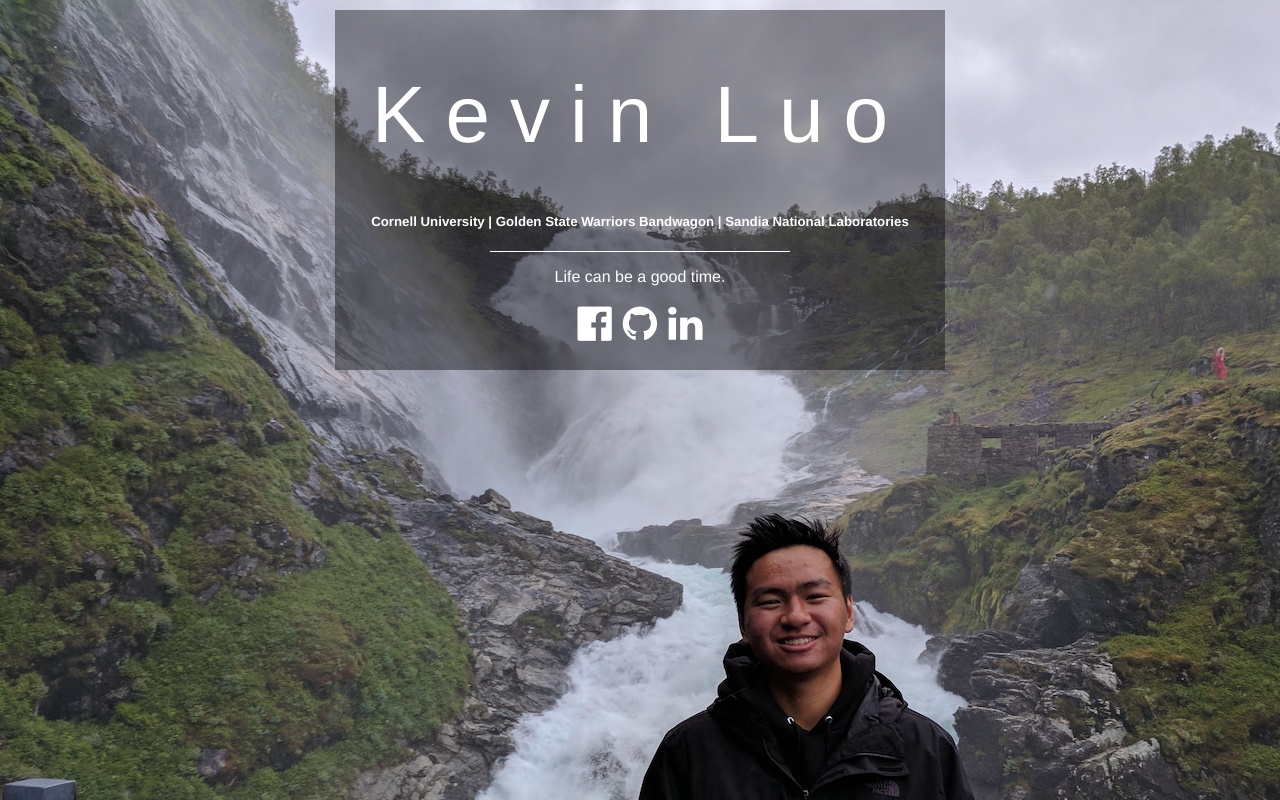
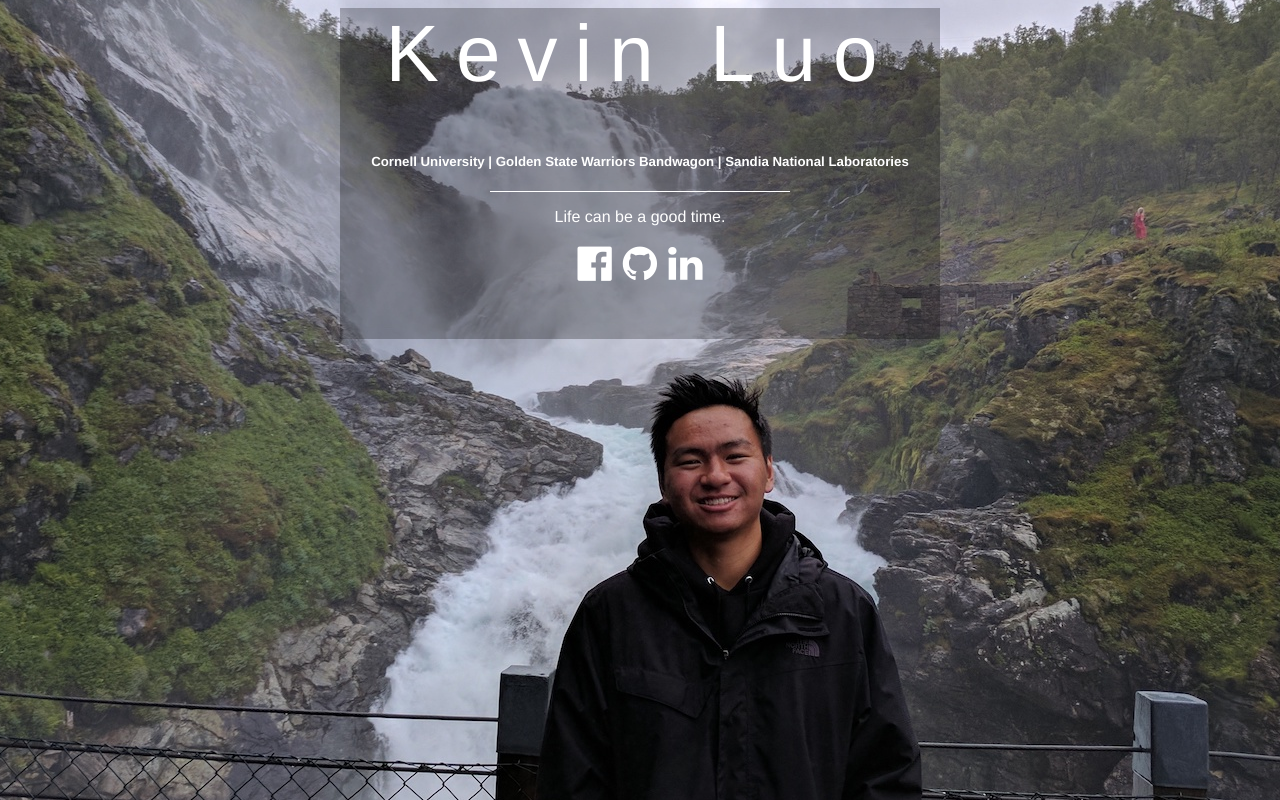
Before and after one commit to KevLuo/KevLuo.github.io, a plain HTML site: page index.html in a window 1280 px wide. Drawn offline with Linux system fonts and the light colour scheme.

Commit message:
Updated image centering

```diff
--- a/css/master.css
+++ b/css/style.css
@@ -1,22 +1,24 @@
 html {
   background: url(../images/website_pic.jpg);
+  background-repeat: no-repeat;
+  background-position: center;
   font-family: 'Helvetica Neue', sans-serif;
 }
 
 .prof-box {
   width: 600px;
-  height: 350px;
-  background: rgba(0, 0, 0, 0.4);
-  padding: 5px;
+  height: 331px;
+  background: rgba(0, 0, 0, 0.26);
+  padding: 0px;
   color: white;
   margin: 0 auto;
-  margin-top: 10px;
+  margin-top: 0px;
   text-align: center;
 }
 
 h1 {
   font-weight: 300;
-  letter-spacing: 20;
+  letter-spacing: 17;
   font-size: 80px;
 }
 
--- a/index.html
+++ b/index.html
@@ -2,7 +2,7 @@
 
 <head>
 
-  <link rel="stylesheet" type="text/css" href="css/master.css">
+  <link rel="stylesheet" type="text/css" href="css/style.css">
   <link href="https://maxcdn.bootstrapcdn.com/font-awesome/4.7.0/css/font-awesome.min.css"
   rel="stylesheet" integrity="sha384-wvfXpqpZZVQGK6TAh5PVlGOfQNHSoD2xbE+QkPxCAFlNEevoEH3Sl0sibVcOQVnN"
   crossorigin="anonymous">
```
Also changed, not shown: images/pic.jpg (added).
